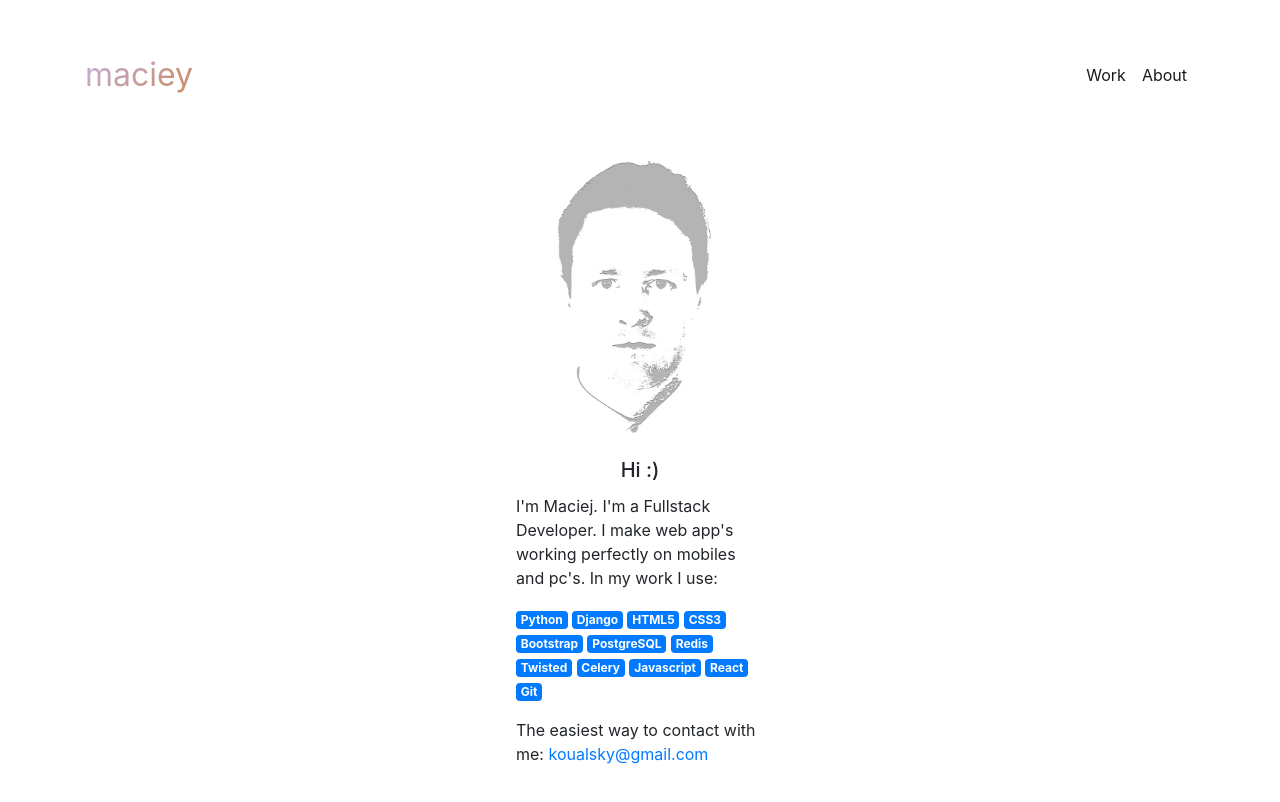
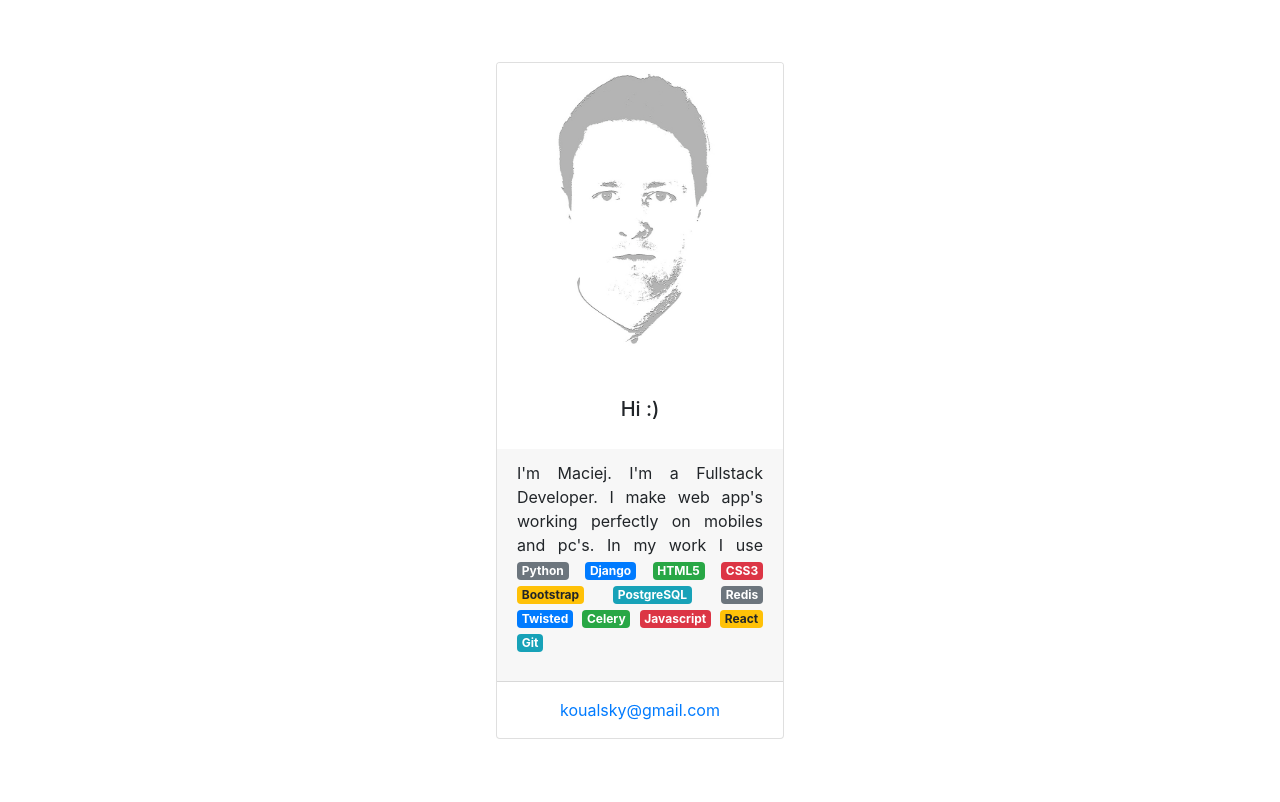
Before and after one commit to koualsky/portfolio, a Django app: page /about/ in a window 1280 px wide. After the commit the page ends 739 px from the top, so only its background shows below. Run offline with Django 3.2, Linux system fonts and the light colour scheme; some libraries are stand-ins or nearby versions.

Commit message:
Change main page

```diff
--- a/sites/templates/sites/about.html
+++ b/sites/templates/sites/about.html
@@ -4,34 +4,38 @@
 {% block content %}
 
 
-    <div class="container">
-        <div class="d-flex justify-content-center align-items-center">
+    <div class="container vh-100">
+        <div class="d-flex justify-content-center align-items-center vh-100">
 
-            <div class="card about border-0" style="width: 18rem;">
-              <img src="{% static '/sites/me.jpg' %}" class="card-img-top" alt="...">
-              <div class="card-body">
-                <h5 class="card-title text-center">Hi :)</h5>
-                <p>I'm Maciej. I'm a Fullstack Developer.
+            <div class="card about" style="width: 18rem;">
+              <img src="{% static '/sites/me.jpg' %}" class="card-img-top" alt="Me">
+              <p></p>
+              <p></p>
+              <h5 class="card-title text-center"><p></p>Hi :)<p></p></h5>
+              <div class="card-body card-header">
+                <p style="text-align: justify;">I'm Maciej. I'm a Fullstack Developer.
                 I make web app's working perfectly on mobiles and pc's.
-                In my work I use: </p>
+                In my work I use
 
-                <span class="badge badge-primary">Python</span>
+
+
+                <span class="badge badge-secondary">Python</span>
                 <span class="badge badge-primary">Django</span>
-                <span class="badge badge-primary">HTML5</span>
-                <span class="badge badge-primary">CSS3</span>
-                <span class="badge badge-primary">Bootstrap</span>
-                <span class="badge badge-primary">PostgreSQL</span>
-                <span class="badge badge-primary">Redis</span>
+                <span class="badge badge-success">HTML5</span>
+                <span class="badge badge-danger">CSS3</span>
+                <span class="badge badge-warning">Bootstrap</span>
+                <span class="badge badge-info">PostgreSQL</span>
+                <span class="badge badge-secondary">Redis</span>
                 <span class="badge badge-primary">Twisted</span>
-                <span class="badge badge-primary">Celery</span>
-                <span class="badge badge-primary">Javascript</span>
-                <span class="badge badge-primary">React</span>
-                <span class="badge badge-primary">Git</span>
+                <span class="badge badge-success">Celery</span>
+                <span class="badge badge-danger">Javascript</span>
+                <span class="badge badge-warning">React</span>
+                <span class="badge badge-info">Git</span>
+                </p>
+              </div>
 
-                <p></p>
-                <p>The easiest way to contact with me:
-                <a href="mailto:koualsky@gmail.com" class=""> koualsky@gmail.com</a></p>
-              </div>
+              <p></p>
+              <p class="text-center"><a href="mailto:koualsky@gmail.com"> koualsky@gmail.com</a></p>
             </div>
 
         </div>
--- a/sites/templates/sites/base.html
+++ b/sites/templates/sites/base.html
@@ -17,6 +17,7 @@
 </head>
 <body>
 
+<!--
 <nav class="navbar navbar-expand-lg navbar-light">
   <div class="container">
     <a class="navbar-brand logo-gradient" href="{% url 'work' %}" id="logo">maciey</a>
@@ -40,6 +41,7 @@
     </div>
   </div>
 </nav>
+-->
 
 {% block content %}
 {% endblock %}
```
